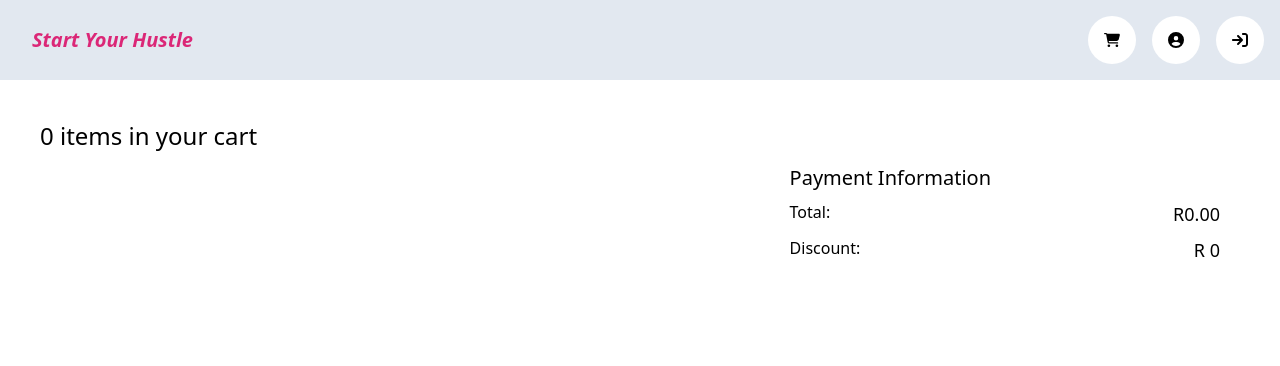
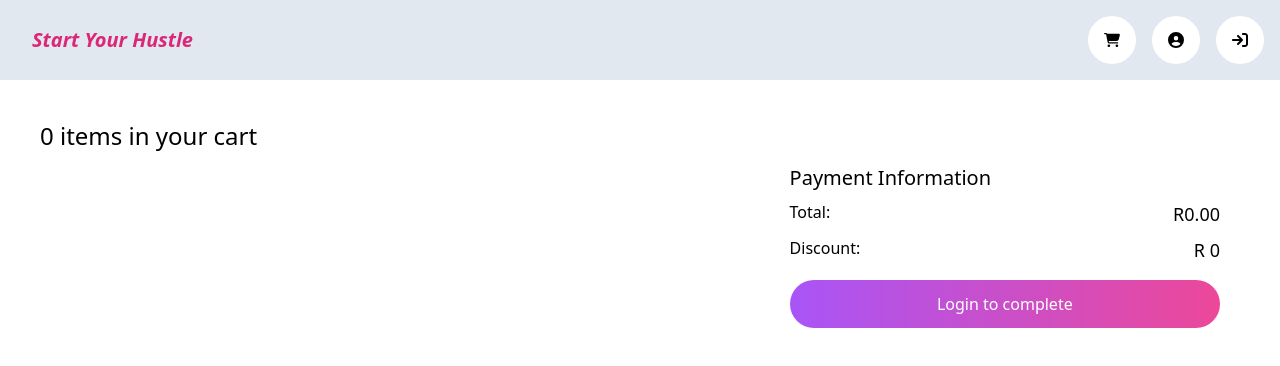
Before and after one commit to ejmichael/digital-product-store, a React (Create React App) app in the folder client/: page /cart in a window 1280 px wide. Shown: the top 366 px of the page. Built offline with nearby package versions, Linux system fonts and the light colour scheme.

Commit message:
added link from login page to register

```diff
--- a/client/src/components/Cart.jsx
+++ b/client/src/components/Cart.jsx
@@ -62,7 +62,7 @@ const Cart = () => {
             </button>
           ) : (
             <Link to='/login'>
-              <button className='w-full p-3 my-2 rounded-full text-white font-medium bbg-gradient-to-r  from-purple-500 to-pink-500'>
+              <button className='w-full p-3 my-2 rounded-full text-white font-medium bg-gradient-to-r  from-purple-500 to-pink-500'>
                 Login to complete
               </button>
             </Link>
```
